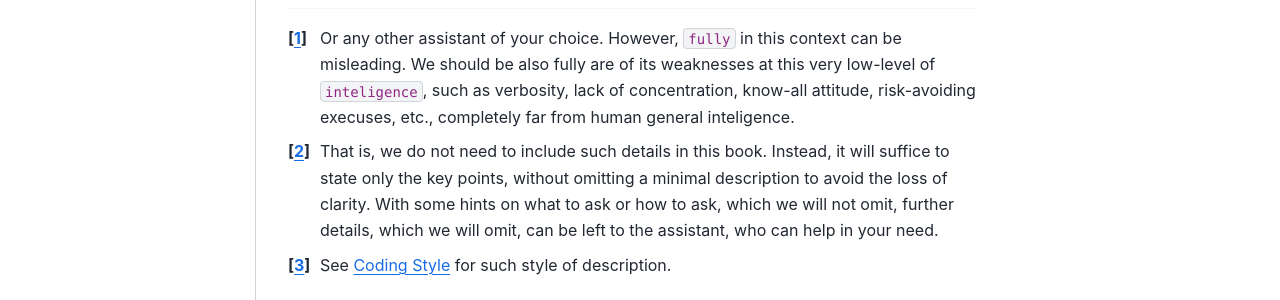
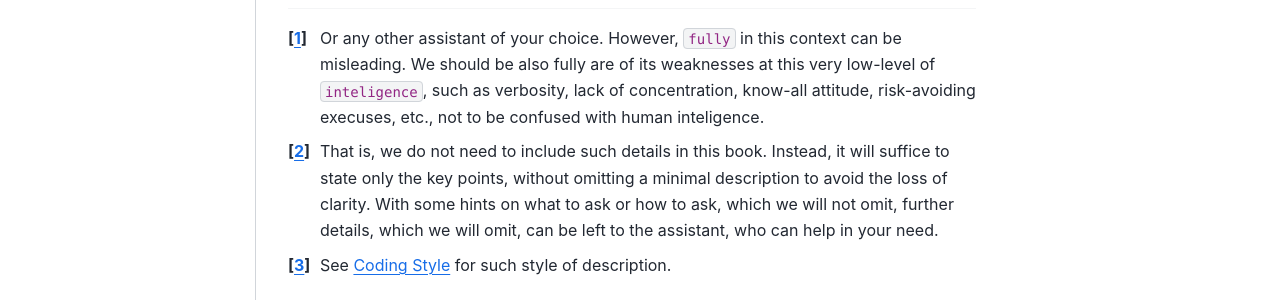
Before and after one commit to biosaxs-dev/molass-develop, a Jupyter Book: the page built from chapters/intro.md, in a window 1280 px wide and 1275 px high. Shown: the part 839-1139 px from the top of the window. Built offline with Jupyter Book 1.0.4 settings and Sphinx 7.4.7 and the Sphinx Book theme 1.1.4, drawn with Linux system fonts in a browser that asks for light colours.

Commit message:
update for better wording

```diff
--- a/chapters/intro.md
+++ b/chapters/intro.md
@@ -18,7 +18,7 @@ As we wrote this book, we realized the importance of fully utilizing `GitHub Cop
 
 This section serves as a general assertion and will not be repeated verbosely throughout the book, except in cases where its significance needs to be emphasized.
 
-[^1]: Or any other assistant of your choice. However, `fully` in this context can be misleading. We should be also fully are of its weaknesses at this very low-level of `inteligence`, such as verbosity, lack of concentration, know-all attitude, risk-avoiding execuses, etc., completely far from human general inteligence.
+[^1]: Or any other assistant of your choice. However, `fully` in this context can be misleading. We should be also fully are of its weaknesses at this very low-level of `inteligence`, such as verbosity, lack of concentration, know-all attitude, risk-avoiding execuses, etc., not to be confused with human inteligence.
 
 [^2]: That is, we do not need to include such details in this book. Instead, it will suffice to state only the key points, without omitting a minimal description to avoid the loss of clarity. With some hints on what to ask or how to ask, which we will not omit, further details, which we will omit, can be left to the assistant, who can help in your need.
 
```
